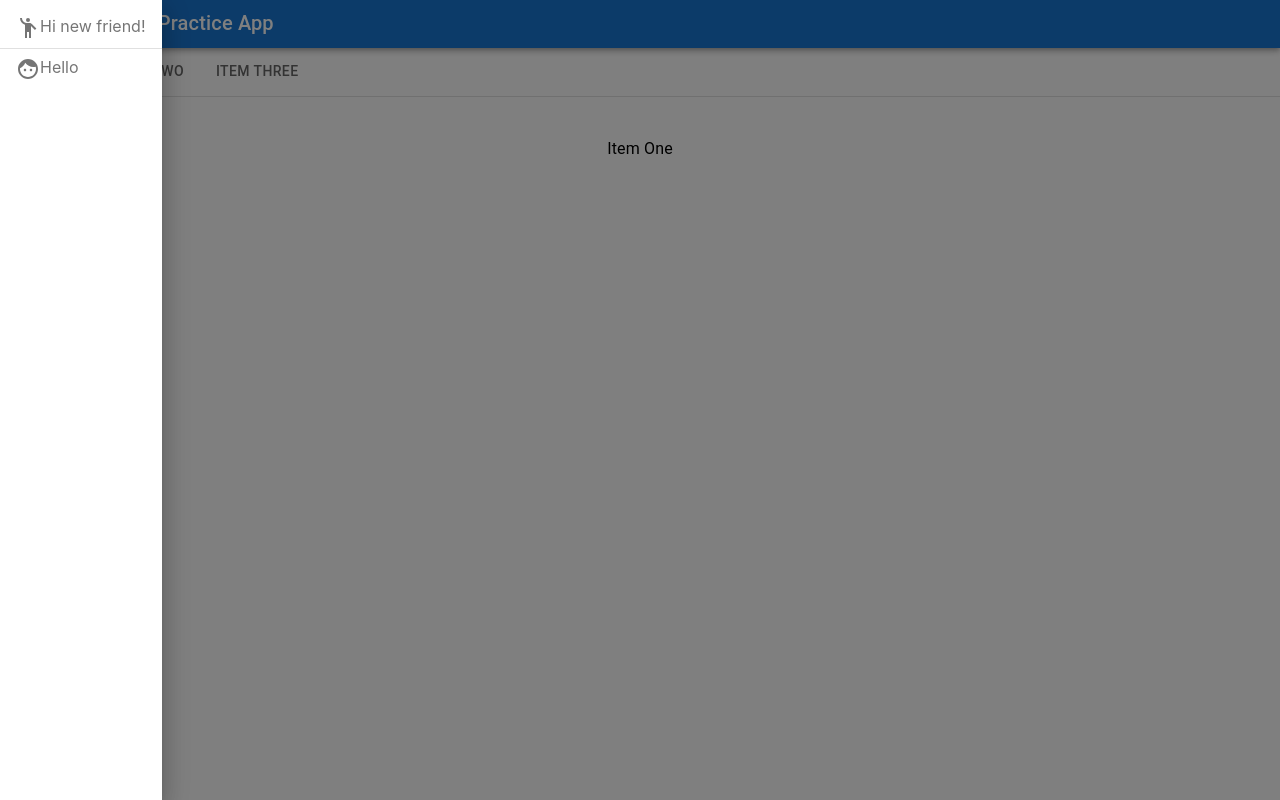
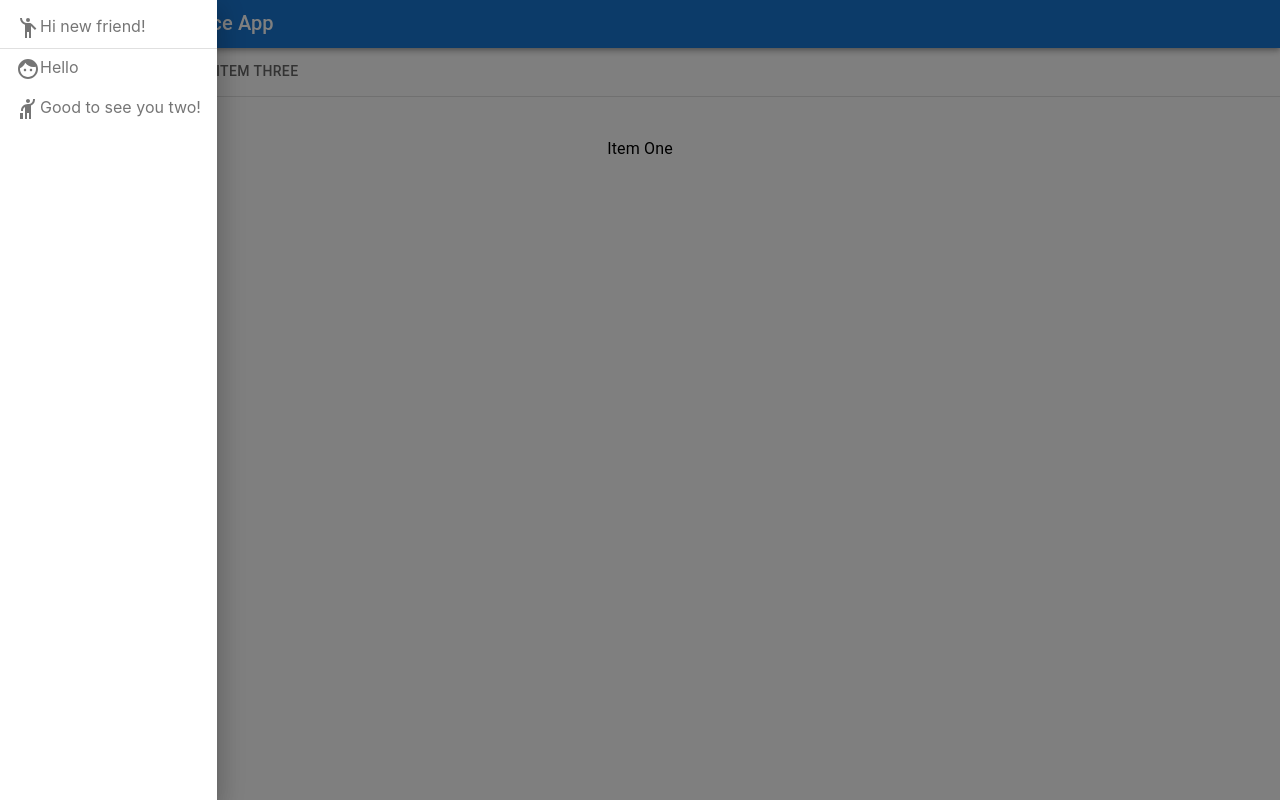
Before and after one commit to Sepiac/mui-practice, a React (Create React App) app: page / in a window 1280 px wide. Both pictures are taken after a click on the button "menu". Built offline with nearby package versions, Linux system fonts and the light colour scheme.

Commit message:
feat(MainMenu): hail icon

```diff
--- a/src/components/MainMenu.tsx
+++ b/src/components/MainMenu.tsx
@@ -4,6 +4,7 @@ import MenuIcon from '@mui/icons-material/Menu';
 import { SepiacIcon } from '../icons'
 import EmojiPeopleIcon from '@mui/icons-material/EmojiPeople';
 import FaceIcon from '@mui/icons-material/Face';
+import HailIcon from '@mui/icons-material/Hail';
 
 export const MainMenu = () => {
   const [isDrawerOpen, setIsDrawerOpen] = useState(false)
@@ -34,6 +35,12 @@ export const MainMenu = () => {
           <ListItem button >
             <ListItemIcon><FaceIcon />Hello</ListItemIcon>
           </ListItem>
+          <ListItem button>
+            <ListItemIcon>
+              <HailIcon />
+              Good to see you two!
+            </ListItemIcon>
+          </ListItem>
         </List>
       </Drawer>
     </div>
```
